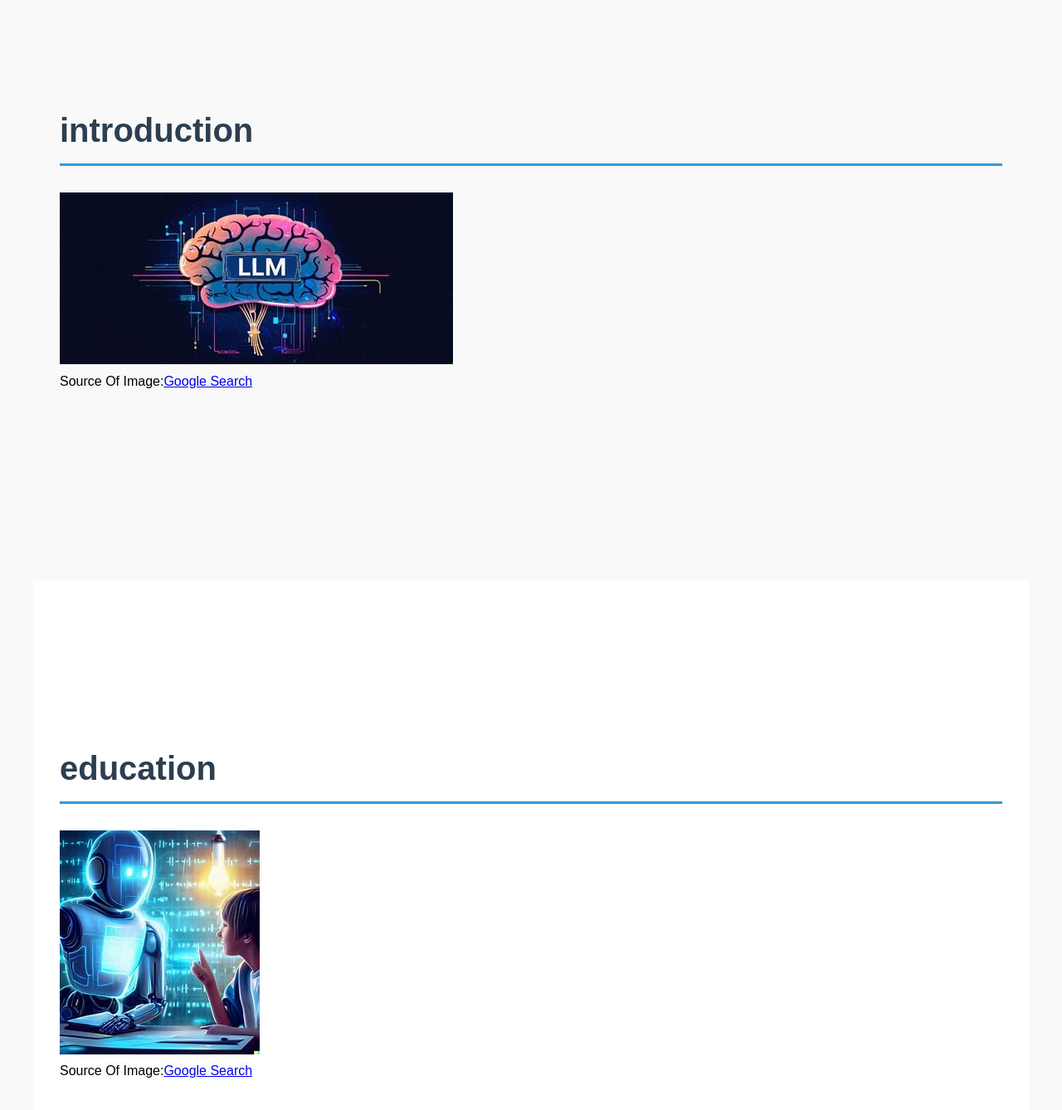
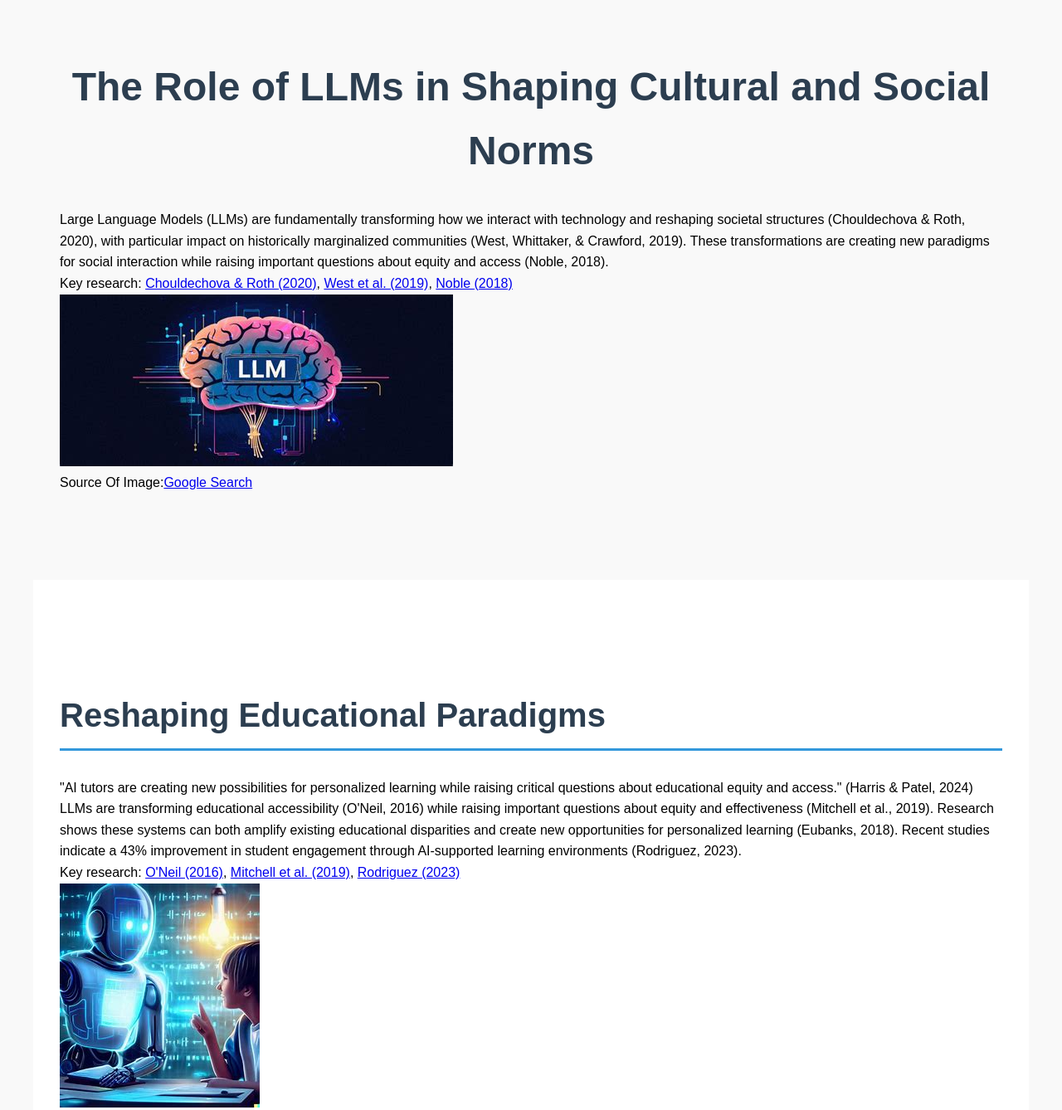
Before and after one commit to MBA426/LLMs-Impact, a plain HTML site: page index.html in a window 1280 px wide. Shown: the part 178-1516 px from the top of the page at 83% size. Drawn offline with Linux system fonts and the light colour scheme.

Commit message:
added intro and edu

```diff
--- a/index.html
+++ b/index.html
@@ -24,9 +24,15 @@
 <br><br><br>
  <main>
     <section  id="introduction" class="container">
-     <h2>
-      introduction
-     </h2>
+      <h1>The Role of LLMs in Shaping Cultural and Social Norms</h1>
+      <div class="highlight-box">
+          <p>Large Language Models (LLMs) are fundamentally transforming how we interact with technology and reshaping societal structures (Chouldechova & Roth, 2020), with particular impact on historically marginalized communities (West, Whittaker, & Crawford, 2019). These transformations are creating new paradigms for social interaction while raising important questions about equity and access (Noble, 2018).</p>
+          <div class="citation-note">
+              Key research: <a href="#" class="source-link">Chouldechova & Roth (2020)</a>,
+              <a href="#" class="source-link">West et al. (2019)</a>,
+              <a href="#" class="source-link">Noble (2018)</a>
+          </div>
+      </div>
      <div class="image-container">
       <img src="./images/intro.jpeg" alt="AI Art Of LLMS">
       <div class="citation">Source Of Image:<a href ="https://www.bing.com/images/search?view=detailV2&ccid=nbyKjUXH&id=203DEAE6D52243E635CC37319949B28F3E795674&thid=OIP.nbyKjUXHHvJesxAT0aCenQHaDP&mediaurl=https%3a%2f%2ffacts.net%2fwp-content%2fuploads%2f2024%2f02%2f11-facts-about-llm-app-1707669554.jpg&cdnurl=https%3a%2f%2fth.bing.com%2fth%2fid%2fR.9dbc8a8d45c71ef25eb31013d1a09e9d%3frik%3ddFZ5Po%252bySZkxNw%26pid%3dImgRaw%26r%3d0&exph=700&expw=1600&q=impact+of+llm+on+society&simid=607994587856242434&FORM=IRPRST&ck=BB7D68A1C168D783D382B2FEF38384E0&selectedIndex=29&itb=0">Google Search</a></div>
@@ -34,9 +40,18 @@
     </section>
 
     <section  id="education" class="container">
-      <h2>
-        education
-       </h2>
+      <h2>Reshaping Educational Paradigms</h2>
+      <div class="quote">
+          "AI tutors are creating new possibilities for personalized learning while raising critical questions about educational equity and access." (Harris & Patel, 2024)
+      </div>
+      <div class="highlight-box">
+          <p>LLMs are transforming educational accessibility (O'Neil, 2016) while raising important questions about equity and effectiveness (Mitchell et al., 2019). Research shows these systems can both amplify existing educational disparities and create new opportunities for personalized learning (Eubanks, 2018). Recent studies indicate a 43% improvement in student engagement through AI-supported learning environments (Rodriguez, 2023).</p>
+          <div class="citation-note">
+              Key research: <a href="#" class="source-link">O'Neil (2016)</a>,
+              <a href="#" class="source-link">Mitchell et al. (2019)</a>,
+              <a href="#" class="source-link">Rodriguez (2023)</a>
+          </div>
+      </div>
        <div class="image-container">
         <img src="./images/education.jpg" alt="AI Education">
         <div class="citation">Source Of Image:<a href="https://th.bing.com/th/id/OIP.Rpjkuc8G4fDj1OqZqMfBEgHaHa?w=161&h=180&c=7&r=0&o=5&dpr=1.5&pid=1.7">Google Search</a> </div>
@@ -70,7 +85,7 @@
         <img src="https://static.propublica.org/projects/algorithmic-bias/assets/img/risk-scores-black2.min.svg">
         <h3 class="white">White Defendants’ Risk&nbsp;Scores</h3>
         <img src="https://static.propublica.org/projects/algorithmic-bias/assets/img/risk-scores-white2.min.svg">
-        <figcaption>These charts show that scores for white defendants were skewed toward lower-risk categories. Scores for black defendants were not. <span class="credit">(Source: ProPublica analysis of data from Broward County, Fla.)</span></figcaption>
+        <figcaption>These charts show that scores for white defendants were skewed toward lower-risk categories. Scores for black defendants were not. <span class="credit">(Source Of Charts:  <a href="https://www.propublica.org/article/machine-bias-risk-assessments-in-criminal-sentencing">ProPublica analysis</a>.)</span></figcaption>
       </figure>
     </section>
 
@@ -79,8 +94,8 @@
         employment
        </h2>
        <div class="image-container">
-        <img src="/api/placeholder/800/400" alt="AI Art Evolution">
-        <div class="citation">Source: Creative AI Institute, 2024</div>
+        <img src="./images/work.png" alt="AI Art Of Work">
+        <div class="citation">Source Of Image :  <a href="https://miro.medium.com/v2/resize:fit:1200/1*IopksDVuDkMZGzpR0jk_MA.png">Google Search </a></div>
     </div>
     </section>
 
@@ -88,10 +103,6 @@
       <h2>
         conclusion
        </h2>
-       <div class="image-container">
-        <img src="/api/placeholder/800/400" alt="AI Art Evolution">
-        <div class="citation">Source: Creative AI Institute, 2024</div>
-    </div>
     </section>
 
 
```
Also changed, not shown: 1 other file.
